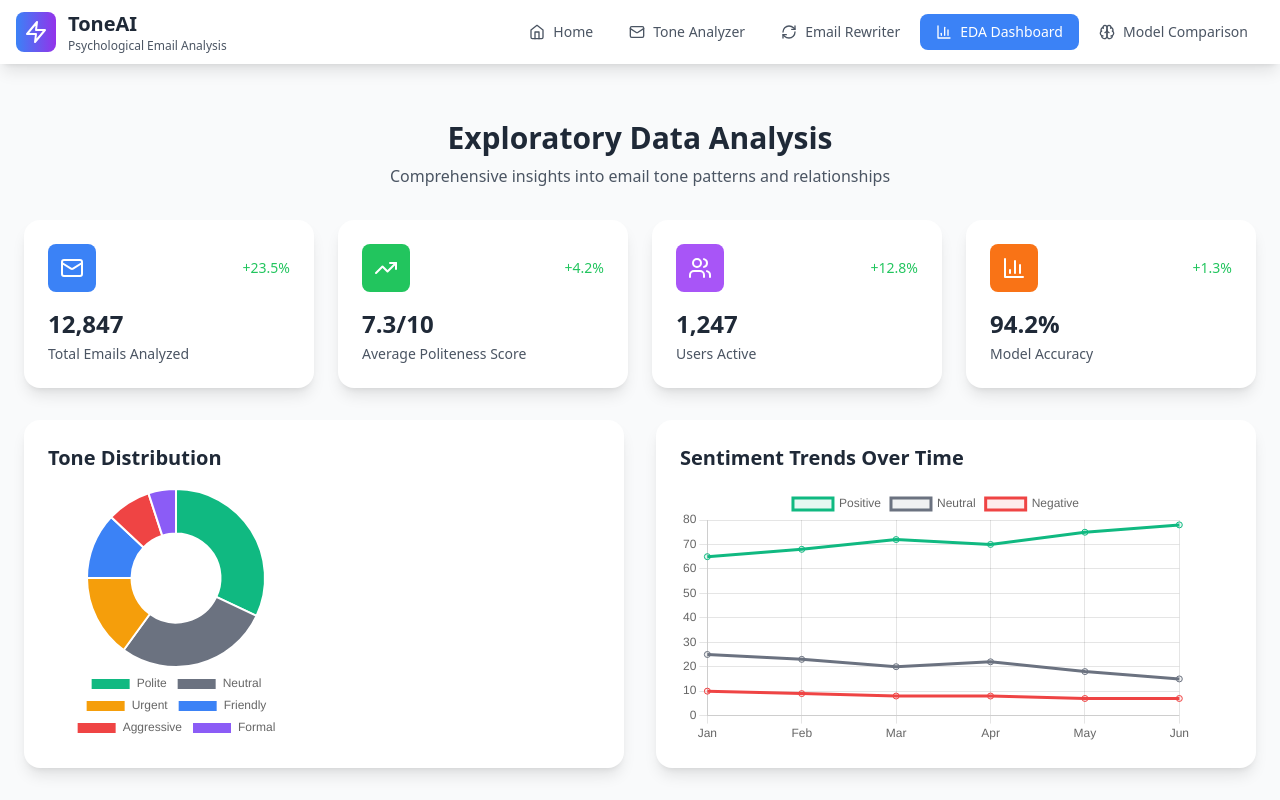
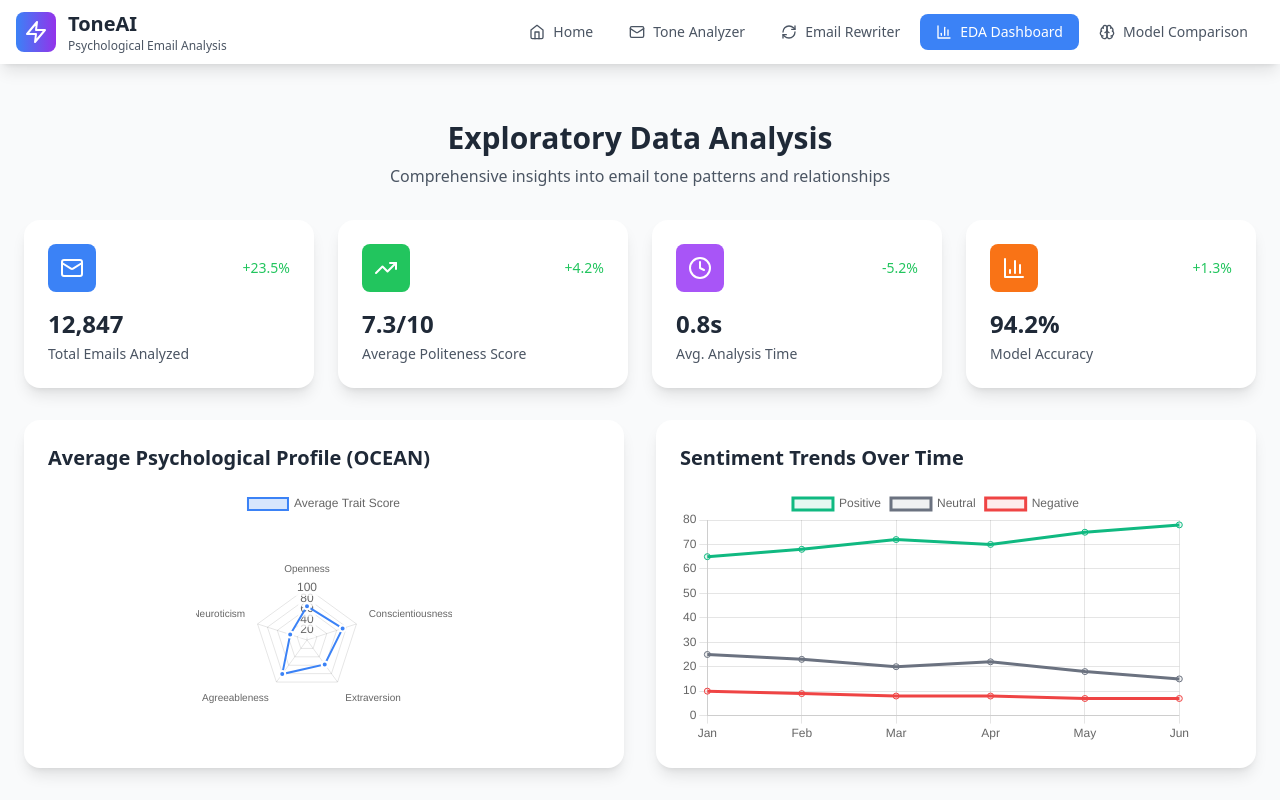
Before and after one commit to Gokuluniter/tone-analyzer-frontend, a React (Vite) app: page / in a window 1280 px wide. Both pictures are taken after a click on the button "EDA Dashboard". Shown: the top 800 px of the page. Built offline with nearby package versions, Linux system fonts and the light colour scheme.

Commit message:
EDADashboard.tsx

```diff
--- a/src/components/EDADashboard.tsx
+++ b/src/components/EDADashboard.tsx
@@ -11,9 +11,10 @@ import {
   Legend,
   ArcElement,
   BarElement,
+  RadialLinearScale, // Import the new scale for the radar chart
 } from 'chart.js';
-import { Line, Doughnut, Bar } from 'react-chartjs-2';
-import { TrendingUp, Users, Mail, BarChart3 } from 'lucide-react';
+import { Line, Bar, Radar } from 'react-chartjs-2'; // Import Radar
+import { TrendingUp, Mail, BarChart3, Clock } from 'lucide-react';
 import { edaChartData } from '../utlis/mockData';
 
 ChartJS.register(
@@ -25,7 +26,8 @@ ChartJS.register(
   Tooltip,
   Legend,
   ArcElement,
-  BarElement
+  BarElement,
+  RadialLinearScale // Register the new scale
 );
 
 const EDADashboard: React.FC = () => {
@@ -43,26 +45,54 @@ const EDADashboard: React.FC = () => {
     },
   };
 
-  const doughnutOptions = {
+  // NEW: Data for the Psychological Profile Radar Chart
+  const psychologicalProfileData = {
+    labels: ['Openness', 'Conscientiousness', 'Extraversion', 'Agreeableness', 'Neuroticism'],
+    datasets: [
+      {
+        label: 'Average Trait Score',
+        data: [65, 72, 58, 81, 34], // Example average scores out of 100
+        backgroundColor: 'rgba(59, 130, 246, 0.2)',
+        borderColor: 'rgba(59, 130, 246, 1)',
+        borderWidth: 2,
+        pointBackgroundColor: 'rgba(59, 130, 246, 1)',
+        pointBorderColor: '#fff',
+        pointHoverBackgroundColor: '#fff',
+        pointHoverBorderColor: 'rgba(59, 130, 246, 1)',
+      },
+    ],
+  };
+
+  const radarOptions = {
     responsive: true,
+    scales: {
+      r: {
+        angleLines: {
+          display: true,
+        },
+        suggestedMin: 0,
+        suggestedMax: 100,
+      },
+    },
     plugins: {
       legend: {
-        position: 'bottom' as const,
+        position: 'top' as const,
       },
     },
   };
 
+
   const correlationData = {
-    labels: ['Length vs Formality', 'Politeness vs Sentiment', 'Urgency vs Emotion', 'Time vs Tone', 'Subject vs Body'],
+    labels: ['Agreeableness vs. Positive Tone', 'Neuroticism vs. Agitated Tone', 'Openness vs. Inquisitive Tone', 'Conscientiousness vs. Word Count', 'Extraversion vs. Response Rate'],
     datasets: [{
       label: 'Correlation Coefficient',
-      data: [0.72, 0.84, -0.63, 0.45, 0.58],
+      data: [0.68, 0.75, 0.55, -0.42, 0.61],
       backgroundColor: [
         '#3B82F6',
+        '#EF4444',
+        '#8B5CF6',
+        '#F59E0B',
         '#10B981',
-        '#EF4444',
-        '#F59E0B',
-        '#8B5CF6',
       ],
     }]
   };
@@ -83,10 +113,10 @@ const EDADashboard: React.FC = () => {
       color: 'bg-green-500'
     },
     {
-      title: 'Users Active',
-      value: '1,247',
-      change: '+12.8%',
-      icon: Users,
+      title: 'Avg. Analysis Time',
+      value: '0.8s',
+      change: '-5.2%',
+      icon: Clock,
       color: 'bg-purple-500'
     },
     {
@@ -127,15 +157,16 @@ const EDADashboard: React.FC = () => {
       </div>
 
       <div className="grid grid-cols-1 lg:grid-cols-2 gap-8 mb-8">
+        {/* UPDATED: Replaced Doughnut chart with the new Radar chart */}
         <motion.div
           initial={{ opacity: 0, x: -20 }}
           animate={{ opacity: 1, x: 0 }}
           transition={{ duration: 0.5 }}
           className="bg-white rounded-2xl shadow-lg p-6"
         >
-          <h3 className="text-xl font-semibold text-gray-800 mb-4">Tone Distribution</h3>
-          <div className="h-64">
-            <Doughnut data={edaChartData.toneDistribution} options={doughnutOptions} />
+          <h3 className="text-xl font-semibold text-gray-800 mb-4">Average Psychological Profile (OCEAN)</h3>
+          <div className="h-64 flex justify-center items-center">
+            <Radar data={psychologicalProfileData} options={radarOptions} />
           </div>
         </motion.div>
 
@@ -164,7 +195,7 @@ const EDADashboard: React.FC = () => {
             <Bar data={correlationData} options={chartOptions} />
           </div>
           <p className="text-sm text-gray-600 mt-4">
-            Strong positive correlation between politeness and sentiment (0.84), while urgency negatively correlates with emotional stability (-0.63).
+            Analysis shows strong links between psychological traits and email tones, such as Neuroticism's high correlation with Agitated Tone (0.75).
           </p>
         </motion.div>
 
```
